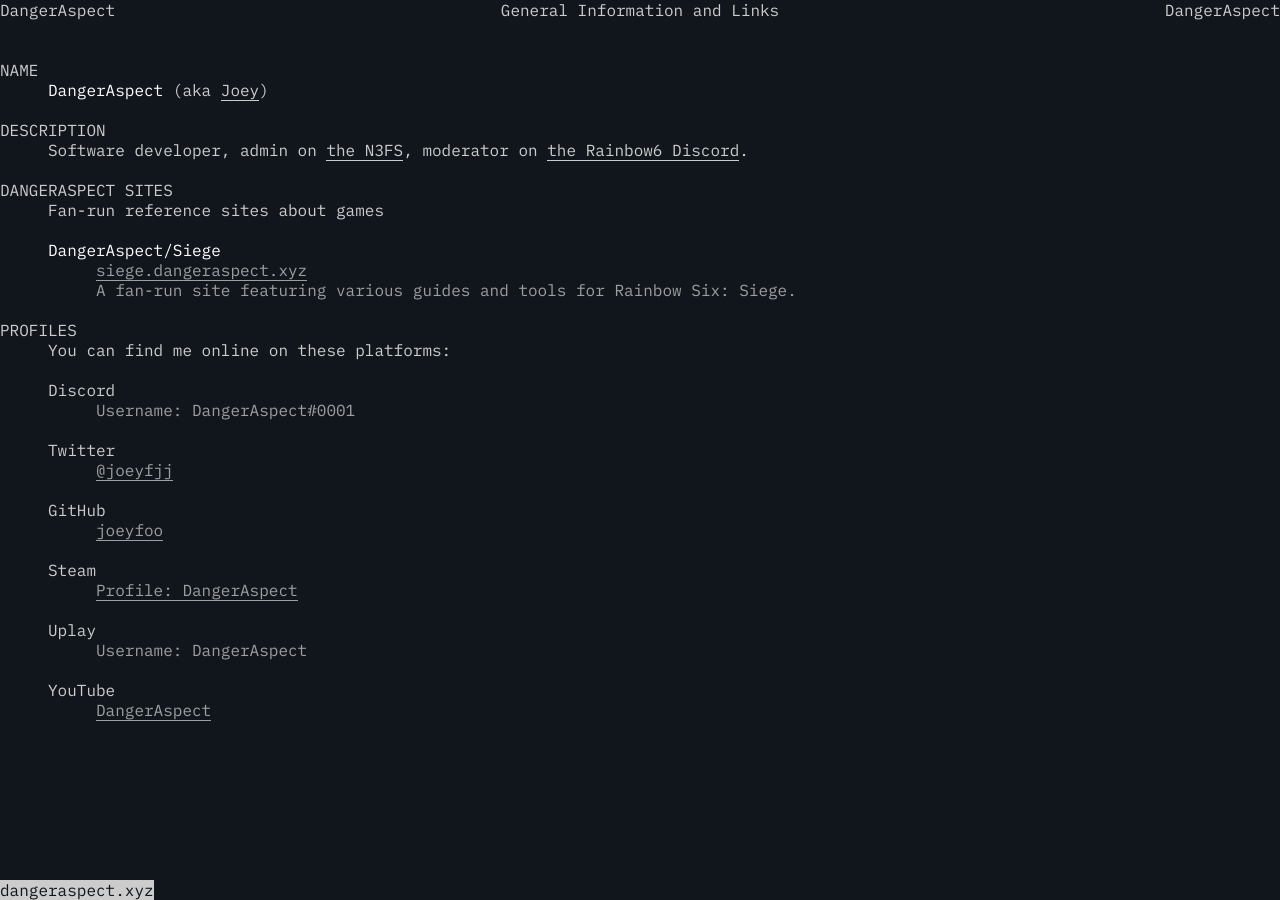
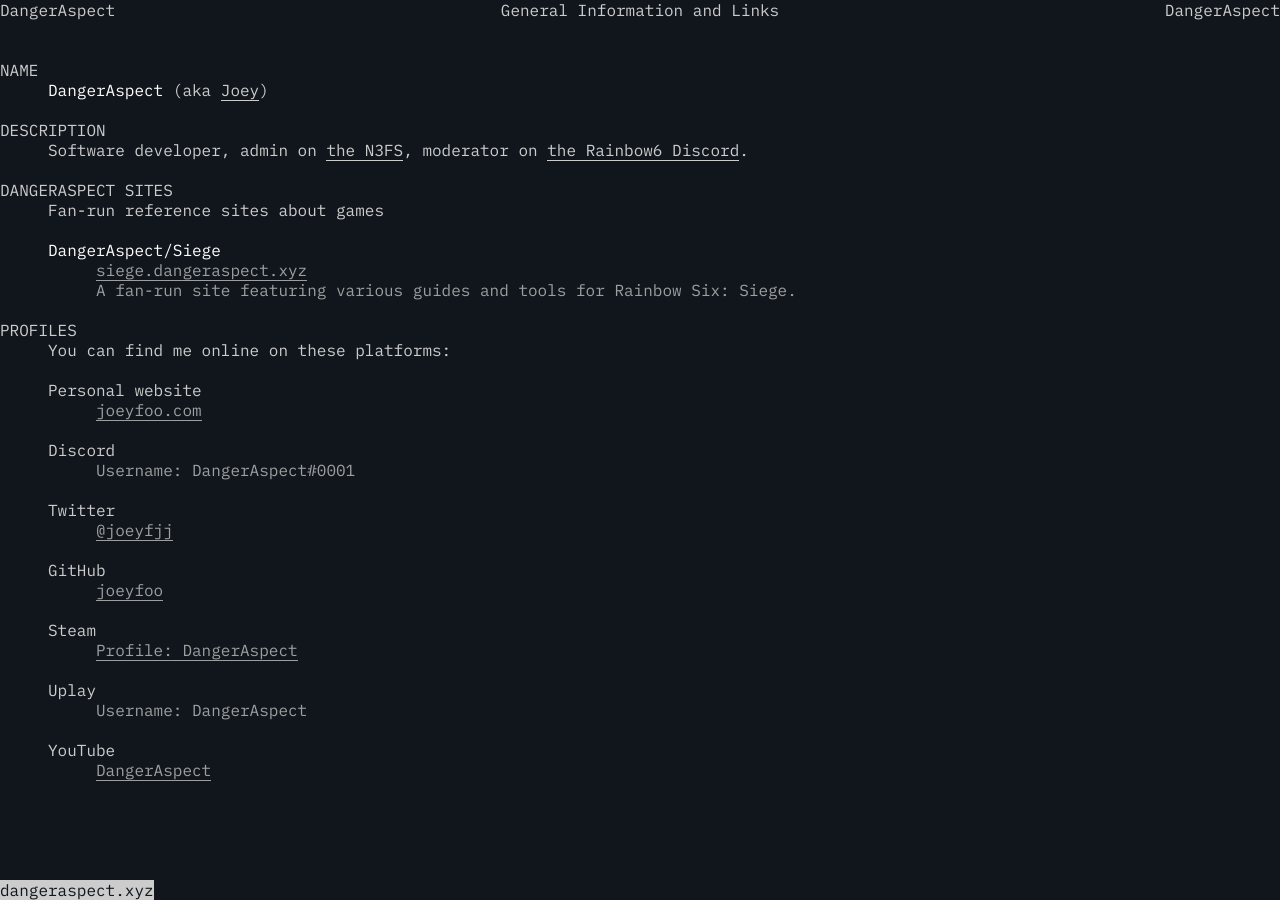
Before and after one commit to DangerAspect/site, a Jekyll site: the page built from index.md, in a window 1280 px wide. Built offline with Jekyll 4.4.1, drawn with Linux system fonts in a browser that asks for light colours.

Commit message:
Add website link

```diff
--- a/index.md
+++ b/index.md
@@ -25,6 +25,8 @@ Fan-run reference sites about games
 
 You can find me online on these platforms:
 
+* Personal website
+    * [joeyfoo.com](https://joeyfoo.com/)
 * Discord
     * Username: DangerAspect#0001
 * Twitter
```
